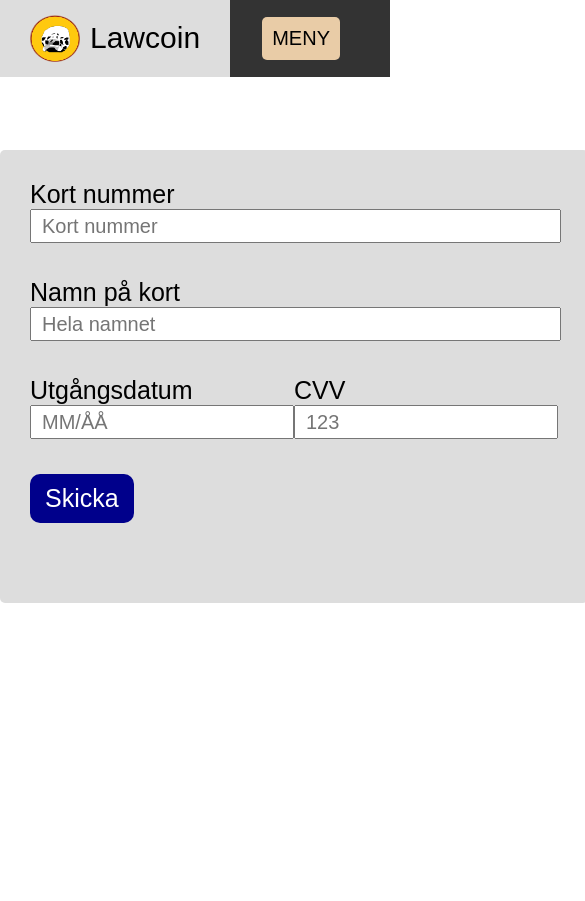
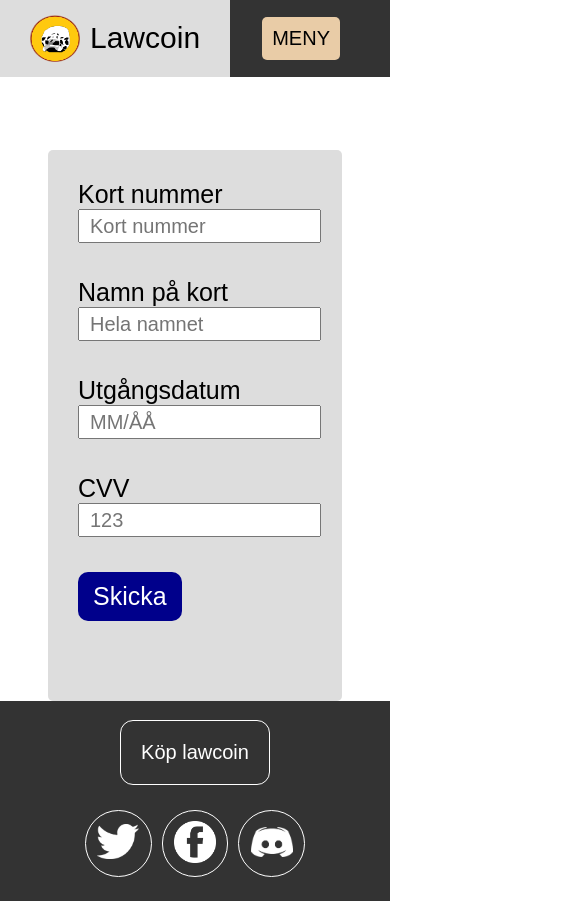
Before and after one commit to NisePistol/Projekt-2, a plain HTML site: page Investera.html in a window 390 px wide. Shown: the whole page, 585 px wide, since content can reach past the window. Before the commit the page ends 844 px from the top, so only its background shows below. Drawn offline with Linux system fonts and the light colour scheme.

Commit message:
GJORDE klart sidan

```diff
--- a/Investera.html
+++ b/Investera.html
@@ -5,6 +5,7 @@
     <meta http-equiv="X-UA-Compatible" content="IE=edge">
     <meta name="viewport" content="width=device-width, initial-scale=1.0">
     <link rel="stylesheet" href="style.css">
+    <script defer src="app.js"></script>
     <title>Document</title>
 </head>
 <body>
@@ -64,7 +65,7 @@
                         Utgångsdatum
                     </li>
                     <li>
-                        <input id="Utgång" type="number" placeholder="MM/ÅÅ" required>
+                        <input class="Kortare-Bar" type="number" placeholder="MM/ÅÅ" min="0" required>
                     </li>
                 </ul>
             </label>
@@ -74,12 +75,58 @@
                         CVV
                     </li>
                     <li>
-                        <input type="number" placeholder="123" required>
+                        <input class="Kortare-Bar" type="number" placeholder="123"  min="0" required>
+                    </li>
+                </ul>
+            </label>
+        </div>
+        <div class="Betalning-Lower-Div-2">
+            <label>
+                <ul>
+                    <li>
+                        Utgångsdatum
+                    </li>
+                    <li>
+                        <input class="Längre-Input-Bar" type="number" placeholder="MM/ÅÅ" min="0" required>
+                    </li>
+                </ul>
+            </label>
+            <label>
+                <ul>
+                    <li>
+                        CVV
+                    </li>
+                    <li>
+                        <input class="Längre-Input-Bar" type="number" placeholder="123"  min="0" required>
                     </li>
                 </ul>
             </label>
         </div>
         <button type="submit" class="Kalkylera-Knapp">Skicka</button>
     </form>
+    <div id="Kontakt" class="Kontaktbar">
+        <a href="kopa.html">
+            <button class="Köp-Knapp">
+                Köp lawcoin
+            </button>
+        </a>
+        <div class="Alla-Medier-Loggor">
+            <a href="https://WWW.Twitter.com" target="_blank">
+                <button class="Medier-Knapp">
+                    <img src="Bilder/Twitter-logo.png" alt="Bild på twitters logga" class="Medier-Loggor">
+                </button>
+            </a>
+            <a href="https://WWW.facebook.com" target="_blank">
+                <button class="Medier-Knapp">
+                    <img src="Bilder/facebook-log.png" alt="Bild på Facebooks logga" class="Medier-Loggor">
+                </button>
+            </a>
+            <a href="https://WWW.discord.com" target="_blank">
+                <button class="Medier-Knapp">
+                    <img src="Bilder/Discord-Logo.png" alt="Bild på Facebooks logga" class="Medier-Loggor">
+                </button>
+            </a>
+        </div>
+    </div>
 </body>
 </html>
--- a/app.js
+++ b/app.js
@@ -1,8 +1,5 @@
-let calcButton = document.querySelector("#calcButton");
+let calcButton = document.getElementById("#calcButton");
 calcButton.addEventListener("click", Calculate);
-
-let expireDate = document.getElementById("#Utgång");
-expireDate.addEventListener(InsertText);
 
 function Calculate() {
     let investment;
@@ -16,8 +13,3 @@ function Calculate() {
         document.form.resultat.value = Math.pow(increase, years) * investment;
     }
 }
-
-function InsertText() {
-
-
-}
--- a/style.css
+++ b/style.css
@@ -408,6 +408,10 @@ li {
     height: 150px;
 }
 
+.Betalning-Lower-Div-2 {
+    display: none;
+}
+
 @media (max-width: 1080px) {
     .Navigationsbar {
         display: none;
@@ -521,3 +525,18 @@ li {
         width: 250px;
     }
 }
+
+@media (max-width: 800px) {
+    .Betalning-Form {
+        width: 60vw;
+    }
+
+    .Betalning-Lower-Div {
+        display: none;
+    }
+
+    .Betalning-Lower-Div-2 {
+        display: flex;
+        flex-direction: column;
+    }
+}
```
Also changed, not shown: simulator.html (+25 -1 lines).
